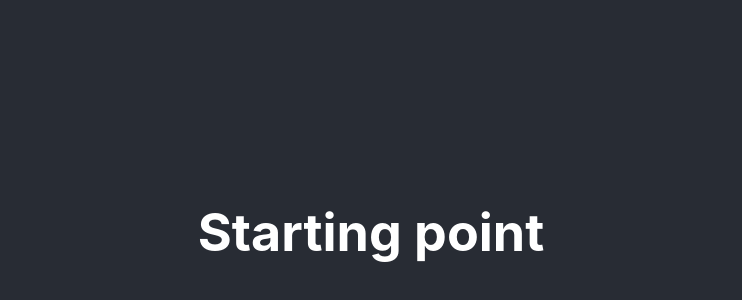
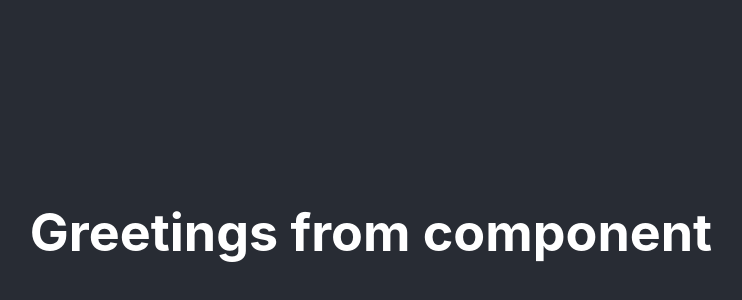
Before and after one commit to barakadanny/hello-react-front-end, a React (Create React App) app: page / in a window 1280 px wide. Shown: the part 168-468 px from the top of the page, without its empty margins (269-1011 px from the left). Built offline with nearby package versions, Linux system fonts and the light colour scheme.

Commit message:
Greetings component

```diff
--- a/src/App.js
+++ b/src/App.js
@@ -1,11 +1,12 @@
 import logo from './logo.svg';
 import './App.css';
+import Greetings from './components/Greetings';
 
 function App() {
   return (
     <div className="App">
       <header className="App-header">
-        <h1>Starting point</h1>
+        < Greetings />
       </header>
     </div>
   );
--- /dev/null
+++ b/src/components/Greetings.js
@@ -0,0 +1,11 @@
+import React from 'react'
+
+function Greetings() {
+  return (
+    <div>
+      <h1>Greetings from component</h1>
+    </div>
+  )
+}
+
+export default Greetings
```
